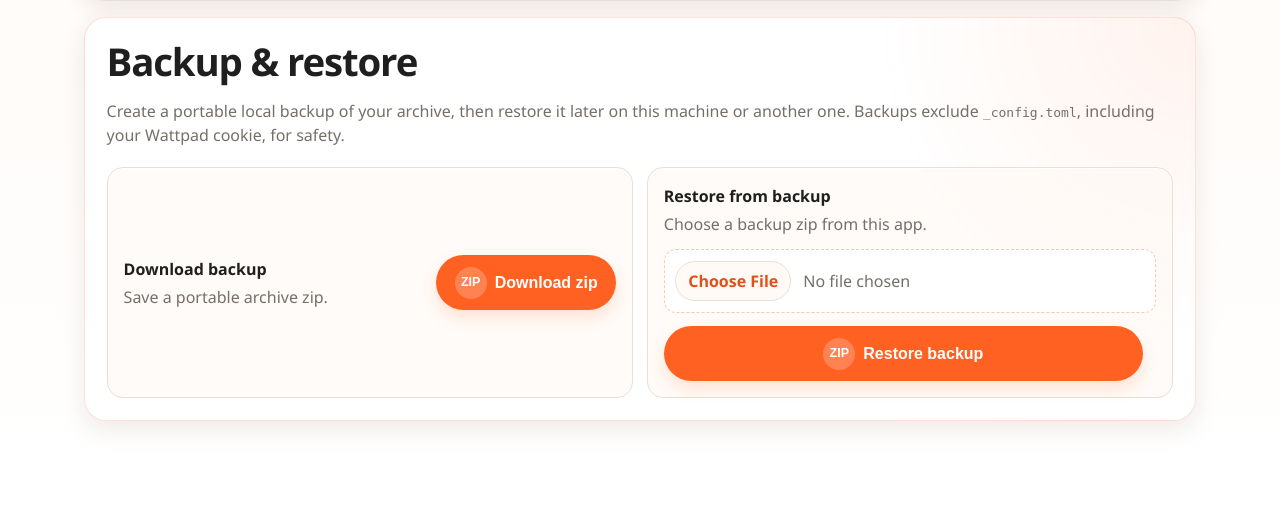
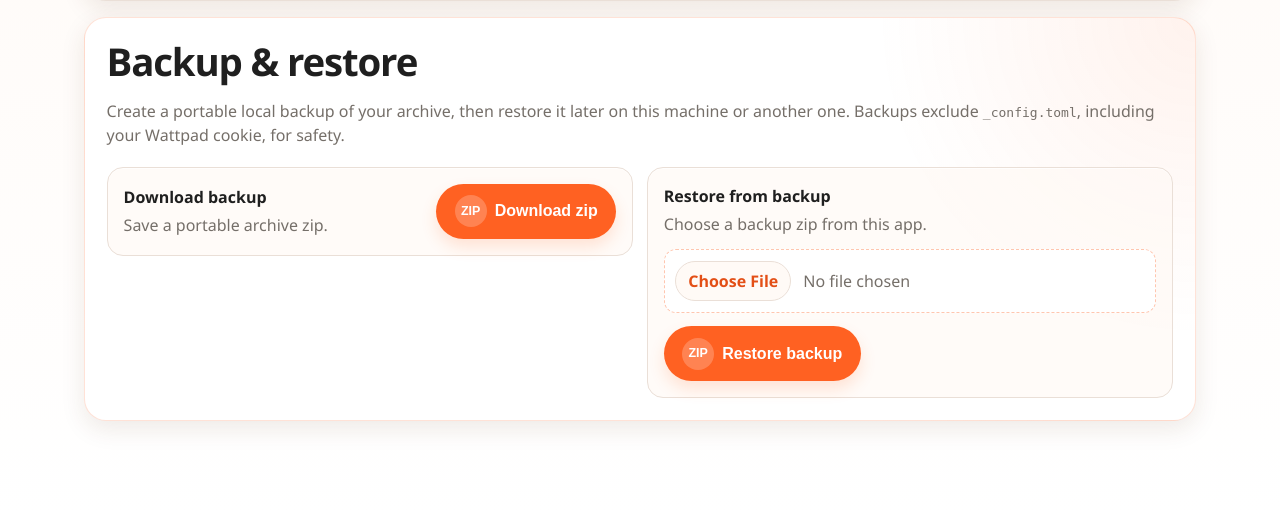
Before and after one commit to dieuminhs/Wattpad-Crawler, a FastAPI app: page /config in a window 1280 px wide. Shown: the part 1095-1612 px from the top of the page. Run offline with FastAPI, Linux system fonts and the light colour scheme; parts of the project's set-up code (start-up, migrations or seed data) failed here and were passed over; some libraries are stand-ins or nearby versions.

Commit message:
Tighten backup action layout

```diff
--- a/local_story_archive/web/static/style.css
+++ b/local_story_archive/web/static/style.css
@@ -262,7 +262,7 @@ input[type=text]:focus, input[type=password]:focus, textarea:focus {
   display: grid;
   grid-template-columns: repeat(2, minmax(0, 1fr));
   gap: 0.85rem;
-  align-items: stretch;
+  align-items: start;
   margin-top: 1.25rem;
 }
 .backup-restore-actions form {
@@ -276,6 +276,9 @@ input[type=text]:focus, input[type=password]:focus, textarea:focus {
   border: 1px solid var(--border);
   border-radius: 16px;
   box-shadow: inset 0 1px 0 rgb(255 255 255 / 78%);
+}
+.backup-restore-actions form:nth-child(2) {
+  grid-template-columns: 1fr;
 }
 .backup-restore-actions form:first-child {
   align-items: center;
@@ -314,6 +317,7 @@ input[type=text]:focus, input[type=password]:focus, textarea:focus {
   display: inline-flex;
   align-items: center;
   justify-content: center;
+  justify-self: start;
   gap: 0.5rem;
   min-height: 2.75rem;
   white-space: nowrap;
```
